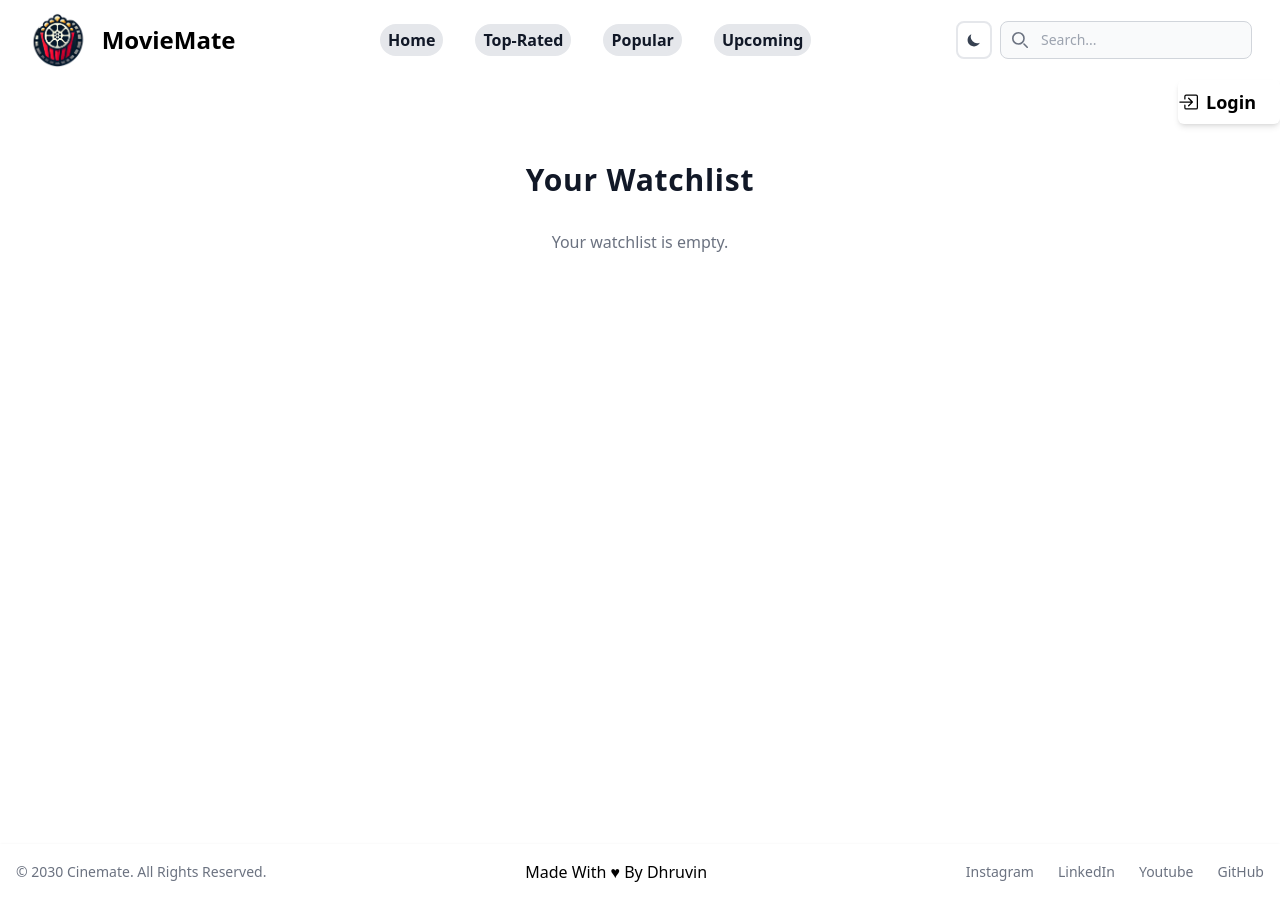
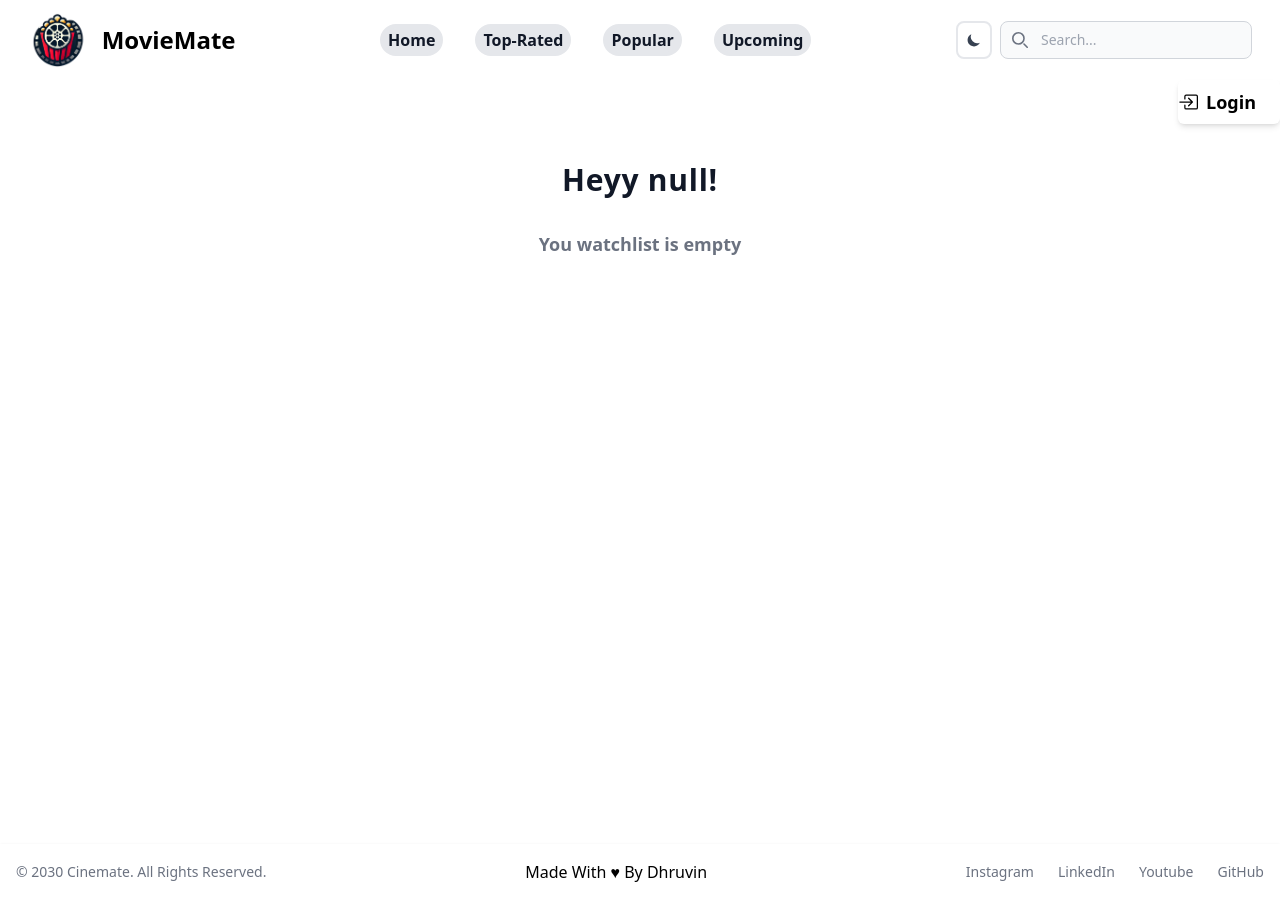
Before and after one commit to dhruvin2968/MovieMate, a React (Create React App) app: page /watchlist in a window 1280 px wide. Built offline with nearby package versions, Linux system fonts and the light colour scheme.

Commit message:
Card UI update. Username display complete

```diff
--- a/src/components/Card.js
+++ b/src/components/Card.js
@@ -101,7 +101,7 @@ export const Card = ({ movie,state,setState }) => {
         </p>
         <button
           onClick={inWatchlist ? removeFromWatchlist : addToWatchlist}
-          className={`w-full px-4 py-2 text-white font-semibold rounded-md ${
+          className={`w-full px-4 py-2 sticky bottom-3 text-white font-semibold rounded-md ${
             inWatchlist ? "bg-red-500 hover:bg-red-700" : "bg-blue-500 hover:bg-blue-700"
           }`}
         >
--- a/src/pages/Login.js
+++ b/src/pages/Login.js
@@ -28,6 +28,7 @@ const handleSubmit = async (e) => {
           setIsAuth(true);
           localStorage.setItem("isAuth", "true");
           localStorage.setItem("userId", result.data.userId);
+          localStorage.setItem("username", result.data.username);
           console.log(result)
           // ✅ Prevent forced navigation to /watchlist
           if (window.location.pathname === "/login") {
--- a/src/pages/Register.js
+++ b/src/pages/Register.js
@@ -29,7 +29,7 @@ export const Register = () => {
           <input
             type="text"
             name="username"
-            placeholder="Username"
+            placeholder="Name"
             onChange={handleChange}
             className="w-full p-3 rounded-lg border focus:ring-2 focus:ring-blue-500 transition bg-transparent dark:border-gray-700 dark:focus:ring-blue-400"
             required
--- a/src/pages/WatchList.js
+++ b/src/pages/WatchList.js
@@ -3,20 +3,21 @@ import { useEffect, useState } from "react";
 import { useTitle } from "../hooks/useTitle";
 import axios from "axios";
 import toast from "react-hot-toast"
-//import { useNavigate } from "react-router-dom";
 
 
 
 export const Watchlist = () => {
   const [movies, setMovies] = useState([]);
   const [state,setState]=useState(true)
+  const [username, setUsername] = useState("");
   //const navigate = useNavigate();
   useTitle("Your Watchlist");
   useEffect(() => {
     const fetchWatchlist = async () => {
       try {
           const userId = localStorage.getItem("userId"); // Retrieve userId
-
+          const storedUsername = localStorage.getItem("username");
+          setUsername(storedUsername);
           if (!userId) {
               toast.error("User ID not found. Please log in.");
               return;
@@ -40,15 +41,19 @@ export const Watchlist = () => {
   return (
     <main>
   <section className="max-w-7xl mx-auto py-7">
-  <h1 className="text-3xl font-bold mb-6 text-gray-900 dark:text-white tracking-wide  pb-2">
-  Your Watchlist
-</h1>
+  <h1 className="text-3xl font-bold mb-6 text-gray-900 dark:text-white tracking-wide pb-2">
+  {username&&movies.length > 0 ? `Heyy ${username}! Here's your watchlist` : `Heyy ${username}!`}
+
+        </h1>
 
     <div className="flex flex-wrap justify-evenly other:justify-start">
       {movies.length > 0 ? (
         movies.map((item) => <Card state={state} setState={setState} key={item.movie.id} movie={item.movie} />)
       ) : (
-        <p className="text-center w-full text-gray-500">Your watchlist is empty.</p>
+        <h3 className="text-center w-full text-lg font-semibold text-gray-500">
+         You watchlist is empty
+
+          </h3>
       )}
     </div>
   </section>
```
